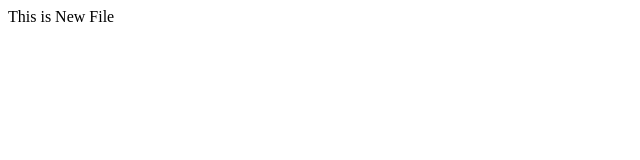
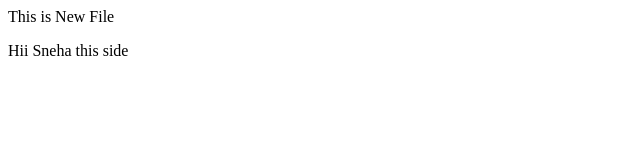
Before and after one commit to i-am-SnehaChauhan/Project-GDSC, a plain HTML site: page index.html in a window 1280 px wide. Shown: the whole page, without its empty margins (0-640 px from the left). Drawn offline with Linux system fonts and the light colour scheme.

Commit message:
Paragraph added in index.html

```diff
--- a/index.html
+++ b/index.html
@@ -1 +1,2 @@
 <p>This is New File</p>
+<P> Hii Sneha this side</P>
```
